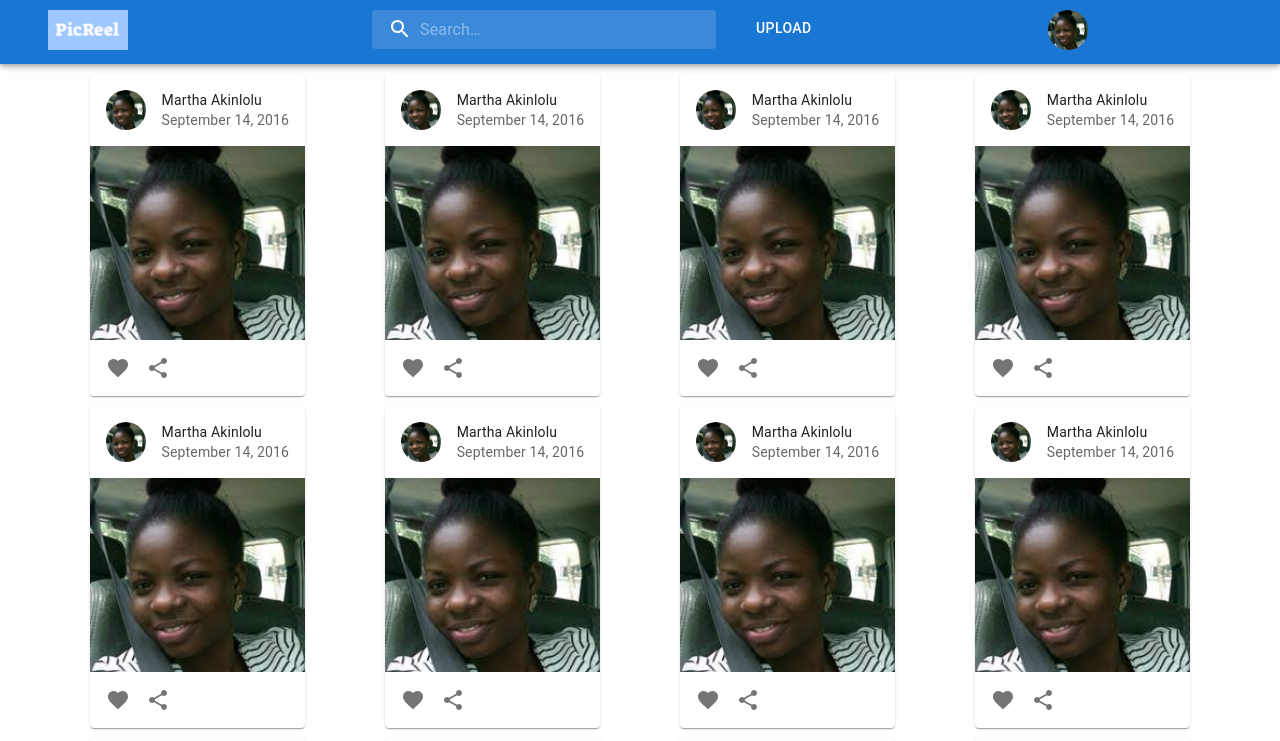
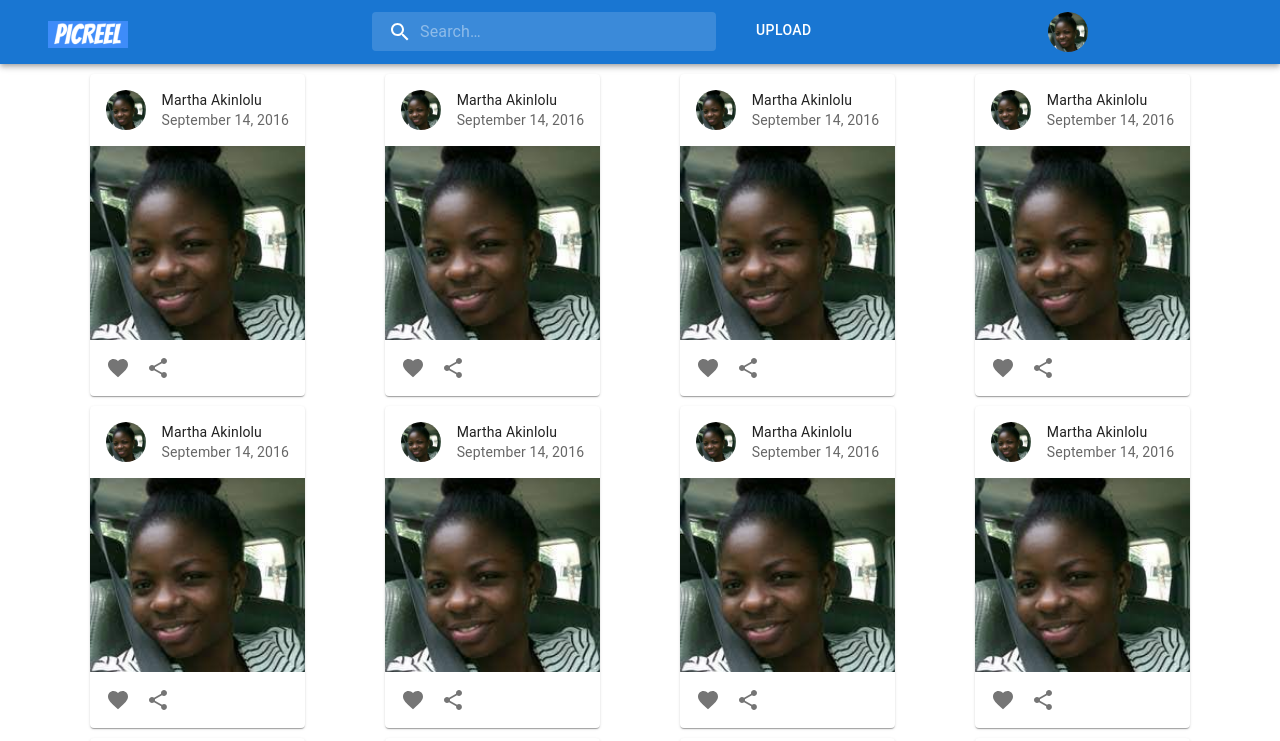
Before and after one commit to marthaakinlolu/picreel, a React (Create React App) app: page / in a window 1280 px wide. Shown: the top 741 px of the page. Built offline with nearby package versions, Linux system fonts and the light colour scheme; the HTML template or start-up script is replaced by a standard one.

Commit message:
logo update

```diff
--- a/src/Components/Header.js
+++ b/src/Components/Header.js
@@ -4,7 +4,7 @@ import SearchIcon from '@mui/icons-material/Search';
 import InputBase from '@mui/material/InputBase';
 import { styled, alpha } from '@mui/material/styles';
 import { Toolbar } from "@material-ui/core";
-import logo from '../Images/logo-reel.PNG'
+import logo from '../Images/logo.PNG'
 import img from "../Images/avatar.jpg"
 
 
@@ -55,7 +55,7 @@ export default function Header() {
           <Toolbar>
           <Grid container spacing={2}>
             <Grid item xs={3}>
-              <img src={logo} alt="picreel-logo" width='80px' className="llogo"/>
+              <img src={logo} alt="picreel-logo" width='80px' className="logo"/>
             </Grid>
             <Grid item xs={4}>
               <Search>
```
Also changed, not shown: src/Images/logo.PNG (added).
